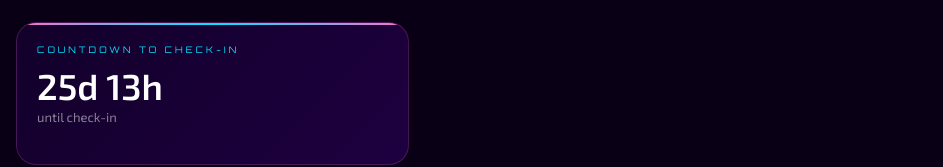
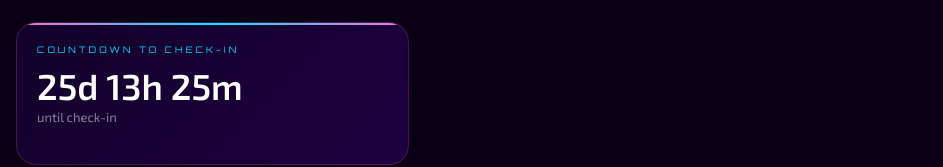
Before and after one commit to r-buchanan88/my-pwa, a React (Vite) app: page / in a window 1280 px wide. Shown: the part 240-407 px from the top of the page, without its empty margins (0-943 px from the left). Built offline with nearby package versions, Linux system fonts and the light colour scheme.

Commit message:
add minutes

```diff
--- a/src/App.jsx
+++ b/src/App.jsx
@@ -105,6 +105,7 @@ function HomeTab() {
 
   const daysLeft = Math.floor(msToCheckin / (1000 * 60 * 60 * 24))
   const hoursLeft = Math.floor((msToCheckin % (1000 * 60 * 60 * 24)) / (1000 * 60 * 60))
+  const minutesLeft = Math.floor((msToCheckin % (1000 * 60 * 60)) / (1000 * 60))
 
   return (
     <div>
@@ -124,7 +125,7 @@ function HomeTab() {
             {ended ? 'Trip Complete' : started ? 'Trip Progress' : 'Countdown to Check-In'}
           </div>
           {!started && (
-            <div className="card-main">{daysLeft}d {hoursLeft}h</div>
+            <div className="card-main">{daysLeft}d {hoursLeft}h {minutesLeft}m</div>
           )}
           {!started && <div className="card-sub">until check-in</div>}
           {started && !ended && (
```
